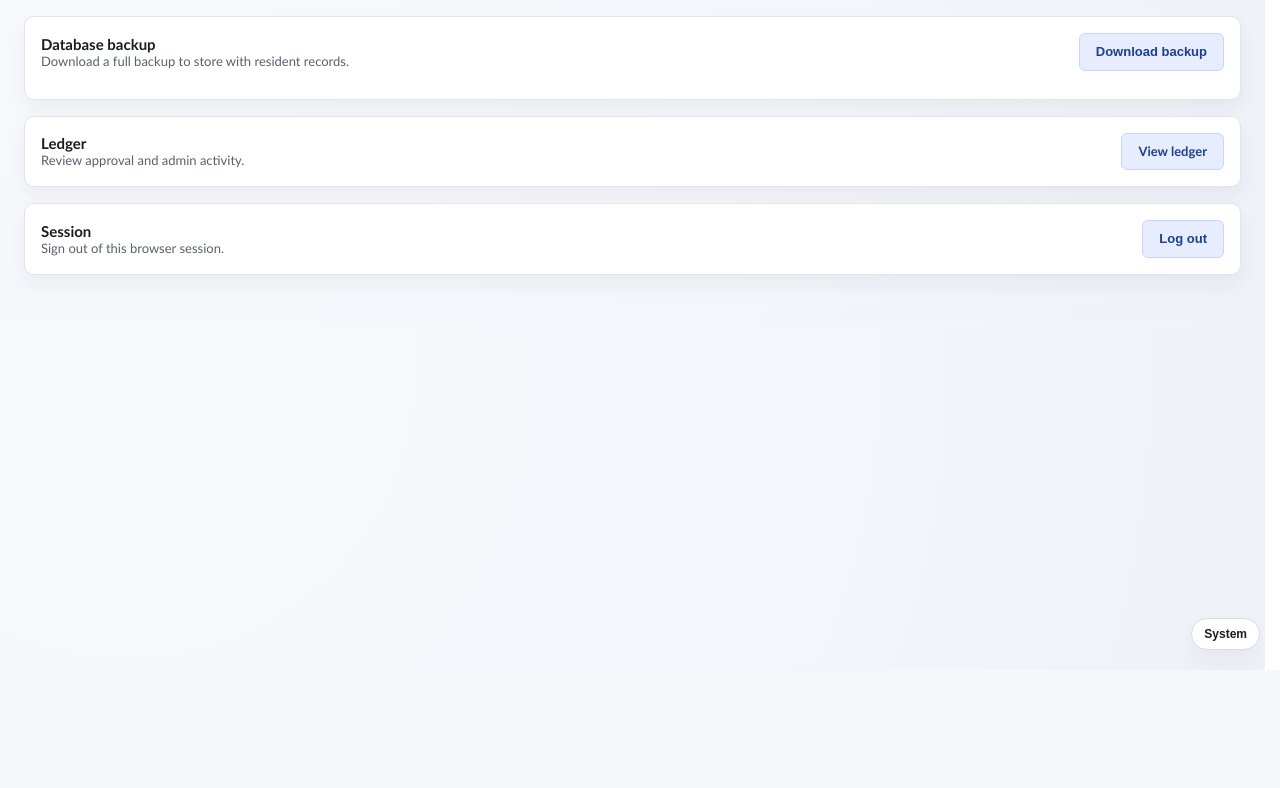
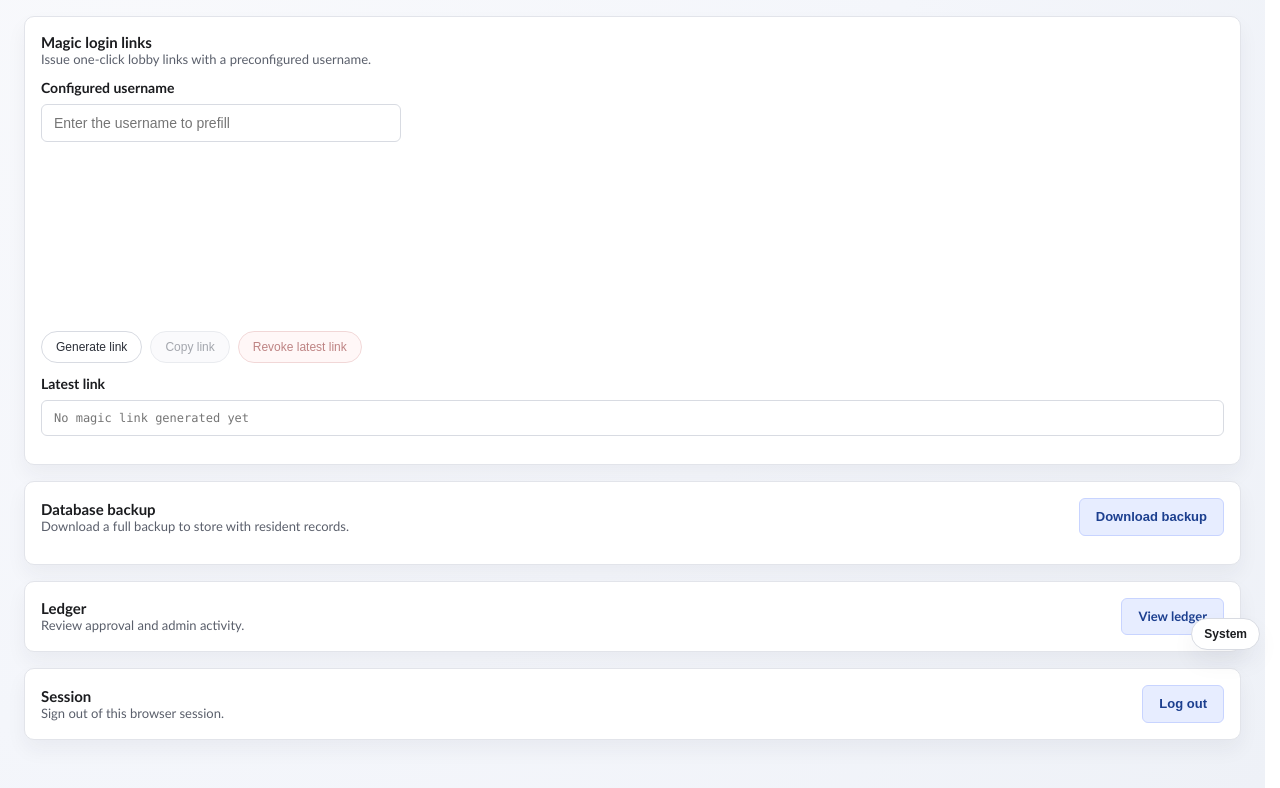
Before and after one commit to gulkily/penelope, a Python web app: template templates/settings.html in a window 1280 px wide. Shown: the part 130-918 px from the top of the page. Before the commit the page ends 796 px from the top, so only its background shows below. Run offline with Jinja, Linux system fonts and the light colour scheme; the template is opened without the code that fills it, so the values that code supplies are empty.

Commit message:
feat: add admin settings controls for magic links

```diff
--- a/static/js/settings.js
+++ b/static/js/settings.js
@@ -1,12 +1,29 @@
 const backupButton = document.getElementById("backup-download");
 const backupStatus = document.getElementById("backup-status");
 
-function setStatus(message, isError = false) {
+const magicUsernameInput = document.getElementById("magic-link-username");
+const magicGenerateButton = document.getElementById("magic-link-generate");
+const magicCopyButton = document.getElementById("magic-link-copy");
+const magicRevokeButton = document.getElementById("magic-link-revoke");
+const magicLinkOutput = document.getElementById("magic-link-output");
+const magicStatus = document.getElementById("magic-link-status");
+
+let latestMagicTokenId = "";
+
+function setBackupStatus(message, isError = false) {
   if (!backupStatus) {
     return;
   }
   backupStatus.textContent = message;
   backupStatus.classList.toggle("status-error", isError);
+}
+
+function setMagicStatus(message, isError = false) {
+  if (!magicStatus) {
+    return;
+  }
+  magicStatus.textContent = message;
+  magicStatus.classList.toggle("status-error", isError);
 }
 
 function filenameFromHeaders(headers) {
@@ -20,7 +37,7 @@ async function downloadBackup() {
     return;
   }
   backupButton.disabled = true;
-  setStatus("Preparing backup...");
+  setBackupStatus("Preparing backup...");
   try {
     const response = await fetch("/api/backup");
     if (!response.ok) {
@@ -35,12 +52,101 @@ async function downloadBackup() {
     link.download = filename;
     link.click();
     window.URL.revokeObjectURL(url);
-    setStatus("Backup downloaded.");
+    setBackupStatus("Backup downloaded.");
   } catch (error) {
     console.error(error);
-    setStatus("Backup failed. Please try again.", true);
+    setBackupStatus("Backup failed. Please try again.", true);
   } finally {
     backupButton.disabled = false;
+  }
+}
+
+function syncMagicControls() {
+  const hasLink = Boolean(magicLinkOutput && magicLinkOutput.value);
+  if (magicCopyButton) {
+    magicCopyButton.disabled = !hasLink;
+  }
+  if (magicRevokeButton) {
+    magicRevokeButton.disabled = !latestMagicTokenId;
+  }
+}
+
+async function generateMagicLink() {
+  if (!magicUsernameInput || !magicGenerateButton) {
+    return;
+  }
+  const configuredUsername = magicUsernameInput.value.trim();
+  if (!configuredUsername) {
+    setMagicStatus("Enter a configured username.", true);
+    return;
+  }
+  magicGenerateButton.disabled = true;
+  setMagicStatus("Generating magic link...");
+  try {
+    const response = await fetch("/api/auth/magic-links", {
+      method: "POST",
+      headers: { "Content-Type": "application/json" },
+      body: JSON.stringify({
+        configured_username: configuredUsername,
+      }),
+    });
+    const payload = await response.json().catch(() => ({}));
+    if (!response.ok) {
+      throw new Error(payload.detail || "Failed to generate magic link.");
+    }
+
+    latestMagicTokenId = payload.token_id || "";
+    if (magicLinkOutput) {
+      magicLinkOutput.value = payload.magic_link || "";
+    }
+    syncMagicControls();
+    setMagicStatus(`Link created for ${payload.configured_username}.`);
+  } catch (error) {
+    setMagicStatus(error.message || "Failed to generate magic link.", true);
+  } finally {
+    magicGenerateButton.disabled = false;
+  }
+}
+
+async function copyMagicLink() {
+  if (!magicLinkOutput || !magicLinkOutput.value) {
+    return;
+  }
+  try {
+    await navigator.clipboard.writeText(magicLinkOutput.value);
+    setMagicStatus("Magic link copied.");
+  } catch (error) {
+    console.error(error);
+    magicLinkOutput.focus();
+    magicLinkOutput.select();
+    setMagicStatus("Copy failed. Copy the link manually.", true);
+  }
+}
+
+async function revokeMagicLink() {
+  if (!latestMagicTokenId || !magicRevokeButton) {
+    return;
+  }
+  magicRevokeButton.disabled = true;
+  setMagicStatus("Revoking latest link...");
+  try {
+    const response = await fetch(
+      `/api/auth/magic-links/${encodeURIComponent(latestMagicTokenId)}/revoke`,
+      {
+        method: "POST",
+      }
+    );
+    const payload = await response.json().catch(() => ({}));
+    if (!response.ok) {
+      throw new Error(payload.detail || "Failed to revoke magic link.");
+    }
+
+    latestMagicTokenId = "";
+    syncMagicControls();
+    setMagicStatus("Latest magic link revoked.");
+  } catch (error) {
+    setMagicStatus(error.message || "Failed to revoke magic link.", true);
+    syncMagicControls();
   }
 }
 
@@ -51,3 +157,43 @@ if (backupButton) {
     });
   });
 }
+
+if (magicGenerateButton) {
+  magicGenerateButton.addEventListener("click", () => {
+    generateMagicLink().catch((error) => {
+      console.error(error);
+      setMagicStatus("Failed to generate magic link.", true);
+    });
+  });
+}
+
+if (magicCopyButton) {
+  magicCopyButton.addEventListener("click", () => {
+    copyMagicLink().catch((error) => {
+      console.error(error);
+      setMagicStatus("Copy failed. Copy the link manually.", true);
+    });
+  });
+}
+
+if (magicRevokeButton) {
+  magicRevokeButton.addEventListener("click", () => {
+    revokeMagicLink().catch((error) => {
+      console.error(error);
+      setMagicStatus("Failed to revoke magic link.", true);
+    });
+  });
+}
+
+if (magicUsernameInput) {
+  magicUsernameInput.addEventListener("keydown", (event) => {
+    if (event.key === "Enter" && !event.shiftKey) {
+      event.preventDefault();
+      if (magicGenerateButton) {
+        magicGenerateButton.click();
+      }
+    }
+  });
+}
+
+syncMagicControls();
--- a/templates/settings.html
+++ b/templates/settings.html
@@ -20,6 +20,45 @@
           <p class="hint">Backup data and adjust system preferences.</p>
         </div>
       </header>
+
+      <section class="card card-compact">
+        <div class="settings-row">
+          <div>
+            <h2>Magic login links</h2>
+            <p class="hint">
+              Issue one-click lobby links with a preconfigured username.
+            </p>
+          </div>
+        </div>
+        <div class="field">
+          <label class="field-label" for="magic-link-username">Configured username</label>
+          <input
+            id="magic-link-username"
+            class="field-input"
+            type="text"
+            autocomplete="off"
+            placeholder="Enter the username to prefill"
+          />
+        </div>
+        <div class="link-button-group">
+          <button type="button" class="link-button" id="magic-link-generate">Generate link</button>
+          <button type="button" class="link-button" id="magic-link-copy" disabled>Copy link</button>
+          <button type="button" class="link-button danger" id="magic-link-revoke" disabled>
+            Revoke latest link
+          </button>
+        </div>
+        <div class="field field-full">
+          <label class="field-label" for="magic-link-output">Latest link</label>
+          <input
+            id="magic-link-output"
+            class="field-input mono"
+            type="text"
+            readonly
+            placeholder="No magic link generated yet"
+          />
+        </div>
+        <p class="hint" id="magic-link-status" role="status" aria-live="polite"></p>
+      </section>
 
       <section class="card card-compact">
         <div class="settings-row">
```
Also changed, not shown: docs/plans/magic_login_links_step4_implementation_summary.md (+10 -0 lines).
